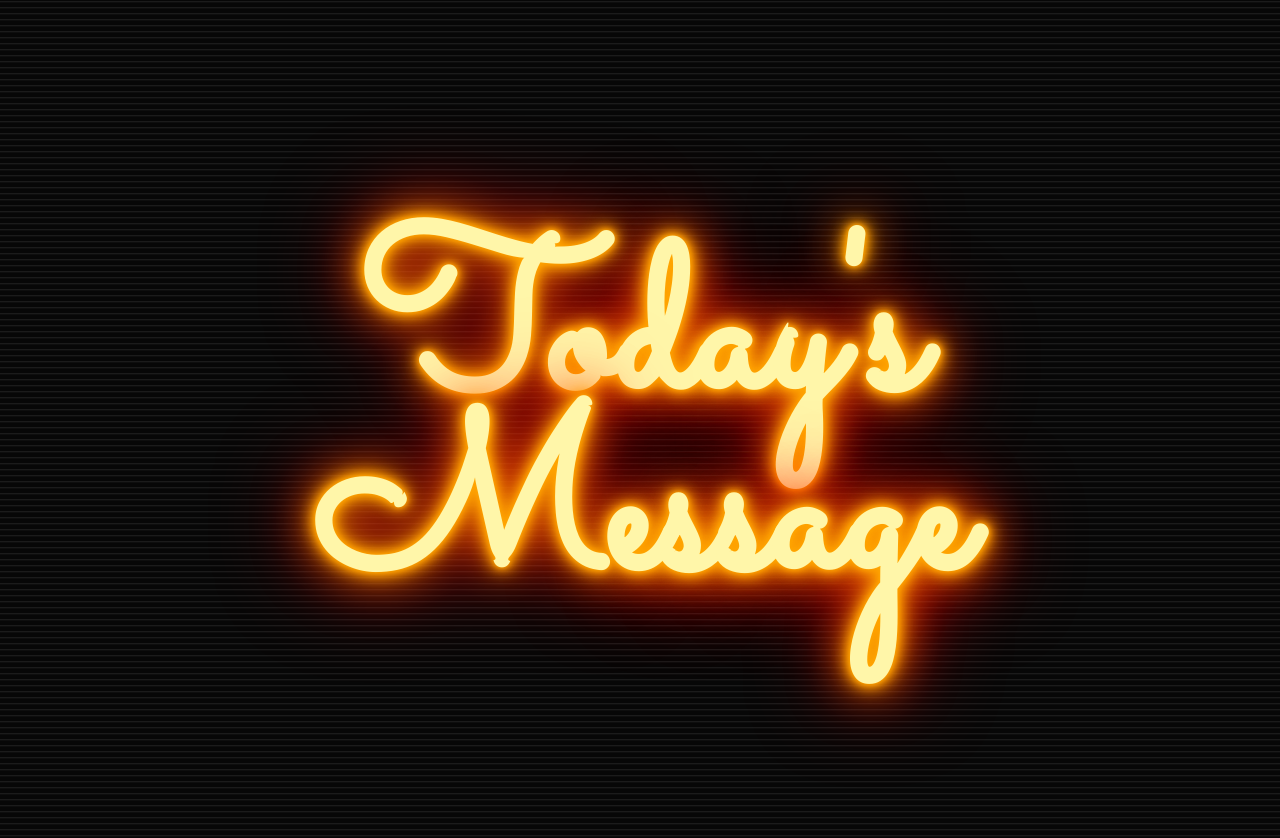
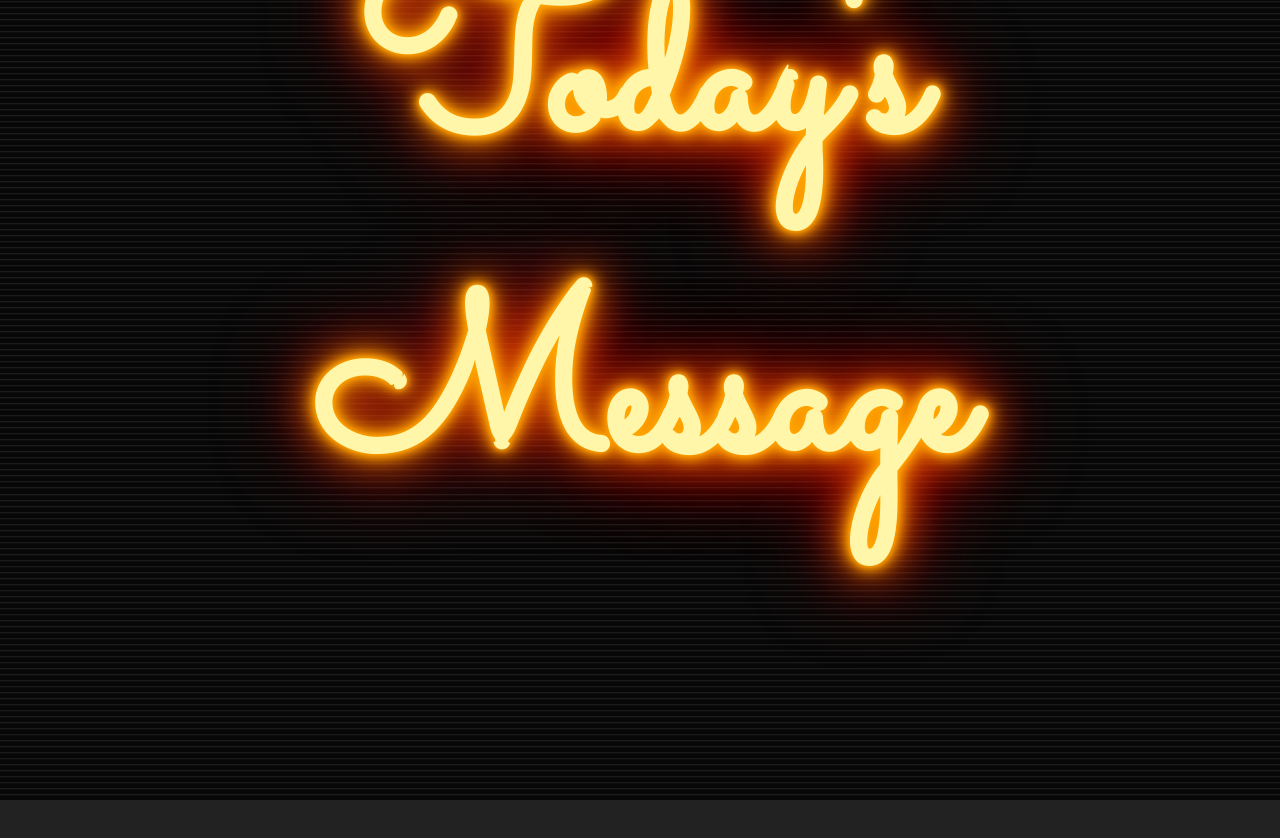
Before and after one commit to 7Vivek/Today-s-message, a plain HTML site: page index.html in a window 1280 px wide. Shown: the top 838 px of the page. After the commit the page ends 800 px from the top, so only its background shows below. Drawn offline with Linux system fonts and the light colour scheme.

Commit message:
Update style.css

```diff
--- a/style.css
+++ b/style.css
@@ -2,7 +2,6 @@
 
 h1 {
   font-size: calc(75px + 18vh);
-  line-height: calc(20px + 20vh);
 /*   text-shadow: 0 0 5px #f562ff, 0 0 15px #f562ff, 0 0 25px #f562ff,
     0 0 20px #f562ff, 0 0 30px #890092, 0 0 80px #890092, 0 0 80px #890092;
   color: #fccaff; */
@@ -15,11 +14,11 @@ h1 {
 }
 
 body {
-  padding: 2vw;
+  padding: 3vw;
   display: flex;
   justify-content: center;
   align-items: center;
-  height: 100vh;
+  height: 50vh;
   background: #222;
   background-image: repeating-linear-gradient(
     to bottom,
```
